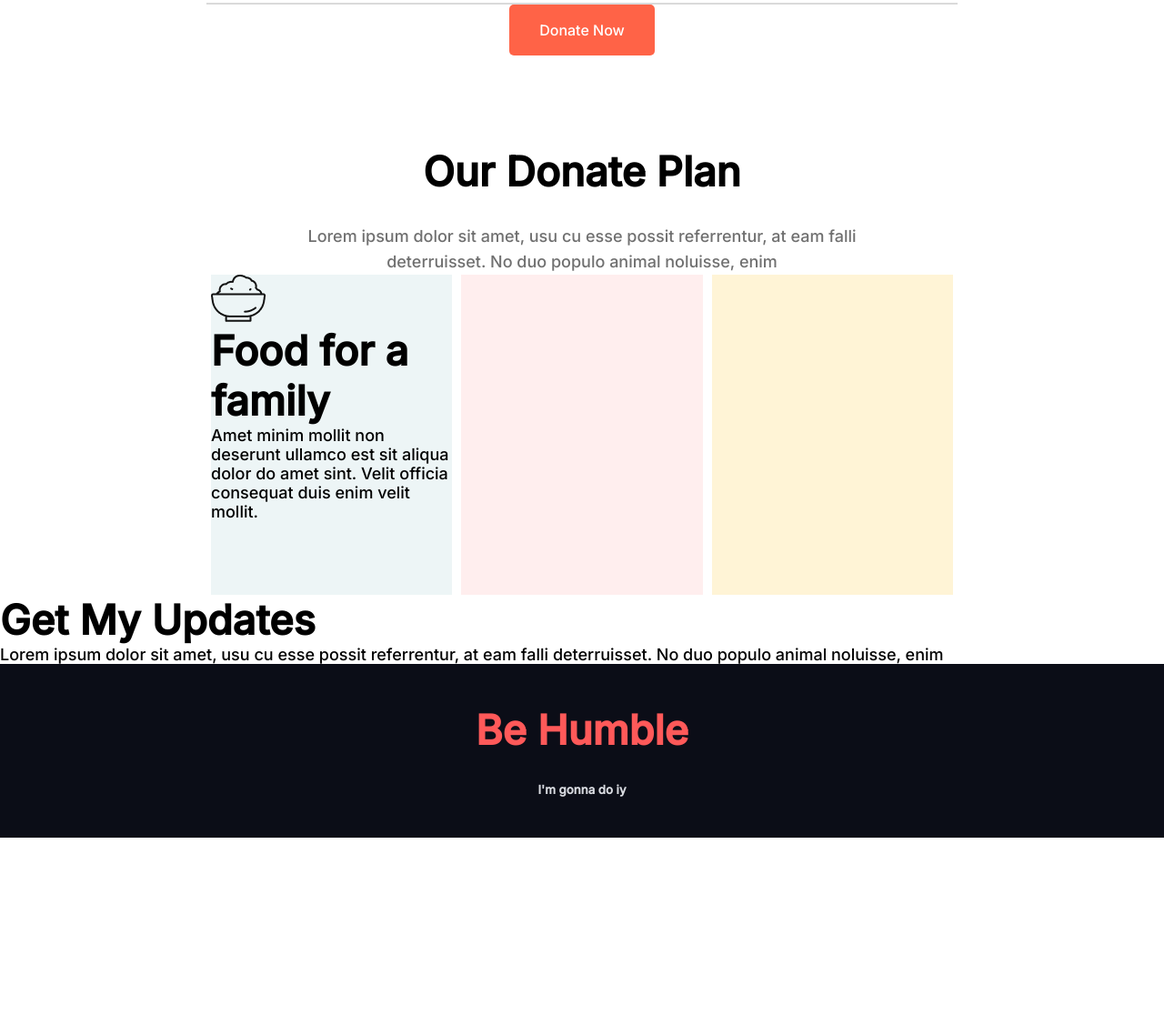
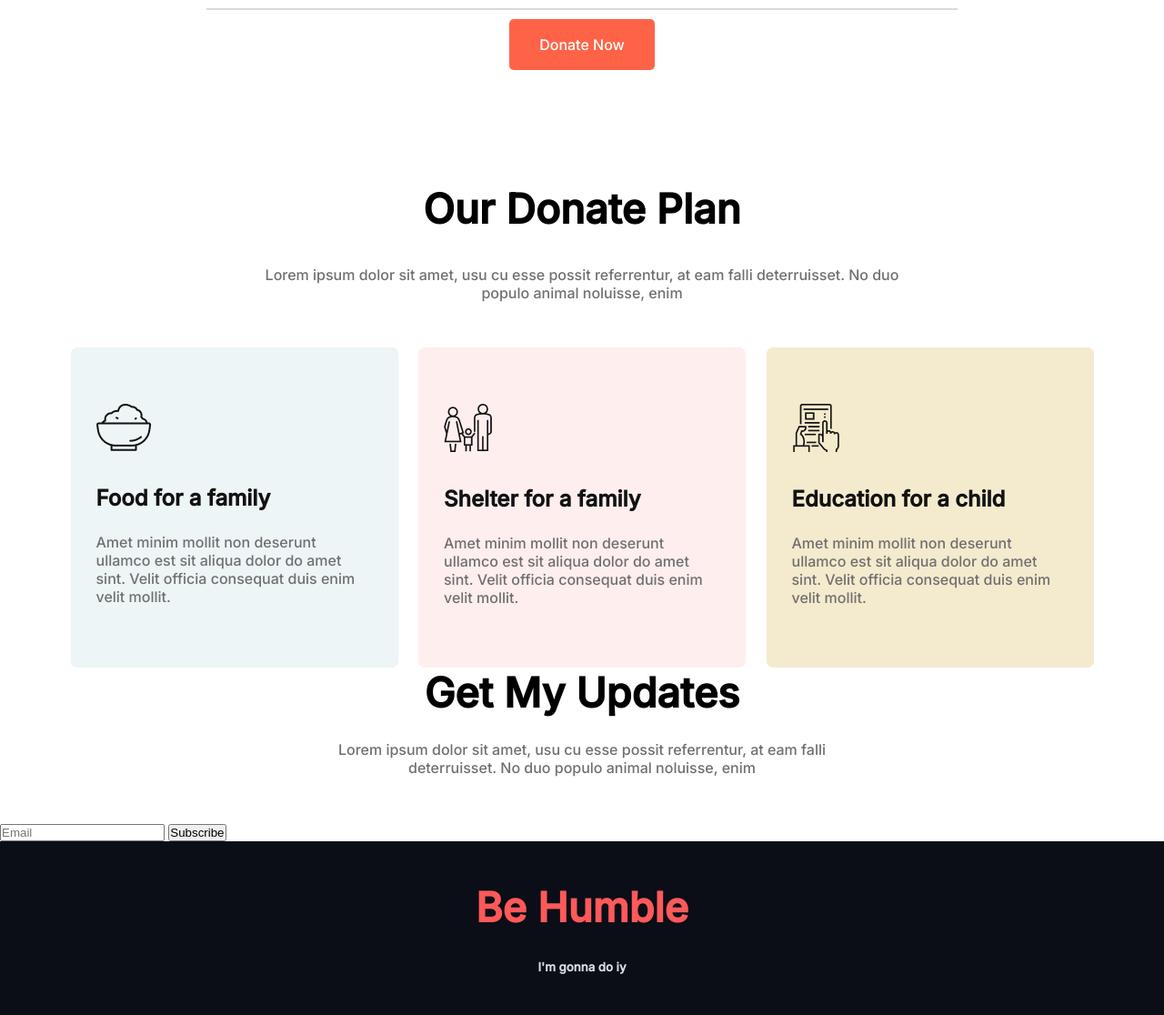
Before and after one commit to omarwebdeve/donate-today-main, a plain HTML site: page index.html in a window 1280 px wide. Shown: the part 1199-2315 px from the top of the page at 91% size. Before the commit the page ends 2120 px from the top, so only its background shows below. Drawn offline with Linux system fonts and the light colour scheme.

Commit message:
Donate Plan

```diff
--- a/css/style.css
+++ b/css/style.css
@@ -24,9 +24,18 @@ h2{
   font-size: 45px;
   font-weight: 700;
 }
+/* ---------- small heading ------------ */
+h3{
+  color: #121212;
+  font-size: 24px;
+  line-height: 36px;
+  font-weight: 600;
+}
 /* -------- content ----------- */
 p{
-  font-size: 18px;
+  color: #707070;
+  font-size: 16px;
+  font-weight: 400;
 }
 /* --------- linking ------ */
 a{
@@ -79,11 +88,12 @@ header {
 }
 
 
-section.donation {
+.empty-space{
   width: 826px;
   text-align: center;
   margin: 0 auto;
 }
+
 
 .donation-content-area {
   padding: 0 100px;
@@ -101,7 +111,7 @@ section.donation {
 .donation-amount {
   display: flex;
   justify-content: space-around;
-  padding: 0 100px;
+  padding: 0 60px;
   margin-top: 25px;
 }
 
@@ -112,9 +122,8 @@ section.donation {
   display: flex;
   justify-content: center;
   align-items: center;
-  width: 135px;
-  height: 123px;
-  background: #FAFAFA;
+  width: 159px;
+  height: 130px;  background: #FAFAFA;
   border-radius: 5px;
   margin: 20px 5px 10px;
   color: #707070;
@@ -139,26 +148,54 @@ section.donation {
   border: 1px solid #DADADA;
   margin-top: 3px;
 }
+.diver+a{
+  margin-top: 10px;
+}
 
-.box-area {
+section.donate-plan {
+  margin-top: 125px;
+}
+section.donate-plan .donation-plan-header {
+  margin-bottom: 35px;
+}
+section.donate-plan .donation-plan-content {
+  color: #707070;
+  padding: 0 55px 50px;
+}
+section.donate-plan .box-area {
+  width: 1135px;
   display: flex;
   justify-content: space-between;
+  margin: 0 auto;
 }
-
-.box {
-  background-color: rgba(79, 157, 166, 0.1);
+section.donate-plan .box {
   width: 360px;
   height: 352px;
   margin: 0 5px;
   text-align: left;
+  border-radius: 7px;
+  padding: 62px 28px 0;
 }
+.box.food-box {
+  background: #EDF5F6;
+}
+.box.shelter-box {
+  background: #FFEEEE;
+}
+.box.education {
+  background: #F4EACD;
+}
+section.donate-plan .box h3{
+  margin: 30px 0 20px;
+}
+section.updates h2{
+  margin:0 0 25px;
+}
+section.updates p{
+  padding: 0 100px 50px ;
+}
+section.updates .subscribe-form{
 
-.shelter-box {
-  background-color: rgba(255, 89, 89, 0.1);
-}
-
-.education {
-  background-color: #FFF4D6;
 }
 
 /* -------- footer style here ----------- */
--- a/index.html
+++ b/index.html
@@ -18,7 +18,7 @@
             <a href="#" target="_blank">Donate Now</a>
         </div>
     </header>
-    <section class="donation">
+    <section class="donation empty-space">
         <div class="donation-content-area">
             <h2 class="donation-header">Donate Today</h2>
             <p class="donation-content">Lorem ipsum dolor sit amet, usu cu esse possit referrentur, at eam falli deterruisset. No duo populo animal noluisse, enim</p>
@@ -43,29 +43,41 @@
         <div class="diver"></div>
         <a href="#" target="_blank">Donate Now</a>
     </section>
-    <section class="donate-plan-section donation">
-        <div class="donation-content-area">
-            <h2 class="donation-header">Our Donate Plan</h2>
-            <p class="donation-content">Lorem ipsum dolor sit amet, usu cu esse possit referrentur, at eam falli deterruisset. No duo populo animal noluisse, enim</p>
+    <section class="donate-plan">
+        <div class="donation-plan-content-area  empty-space">
+            <h2 class="donation-plan-header">Our Donate Plan</h2>
+            <p class="donation-plan-content">Lorem ipsum dolor sit amet, usu cu esse possit referrentur, at eam falli deterruisset. No duo populo animal noluisse, enim</p>
         </div>
         <div class="box-area">
             <div class="box food-box">
                 <img src="icons/food.png" alt="foods-icov" class="food-icon">
-                <h2>Food for a family</h2>
+                <h3>Food for a family</h3>
                 <p>Amet minim mollit non deserunt ullamco est sit aliqua dolor do amet sint. Velit officia consequat duis enim velit mollit.</p>
             </div>
-            <div class="box shelter-box"></div>
-            <div class="box education"></div>
+            <div class="box shelter-box">
+                <img src="icons/shelter.png" alt="foods-icov" class="food-icon">
+                <h3>Shelter for a family</h3>
+                <p>Amet minim mollit non deserunt ullamco est sit aliqua dolor do amet sint. Velit officia consequat duis enim velit mollit.</p>
+            </div>
+            <div class="box education">
+                <img src="icons/Frame-1.png" alt="foods-icov" class="food-icon">
+                <h3>Education for a child</h3>
+                <p>Amet minim mollit non deserunt ullamco est sit aliqua dolor do amet sint. Velit officia consequat duis enim velit mollit.</p>
+            </div>
         </div>
     </section>
 
 
 
 <section class="updates">
-    <div class="update-content-area">
-        <h2 class="update-title">Get My Updates</h2>
-        <p class="update-content">Lorem ipsum dolor sit amet, usu cu esse possit referrentur, at eam falli deterruisset. No duo populo animal noluisse, enim</p>
+    <div class="update-content-area empty-space">
+        <h2>Get My Updates</h2>
+        <p>Lorem ipsum dolor sit amet, usu cu esse possit referrentur, at eam falli deterruisset. No duo populo animal noluisse, enim</p>
     </div>
+    <form class="subscribe-form">
+        <input type="text" placeholder="Email" id="">
+        <input type="button" value="Subscribe">
+    </form>
 </section>
 
 
```
